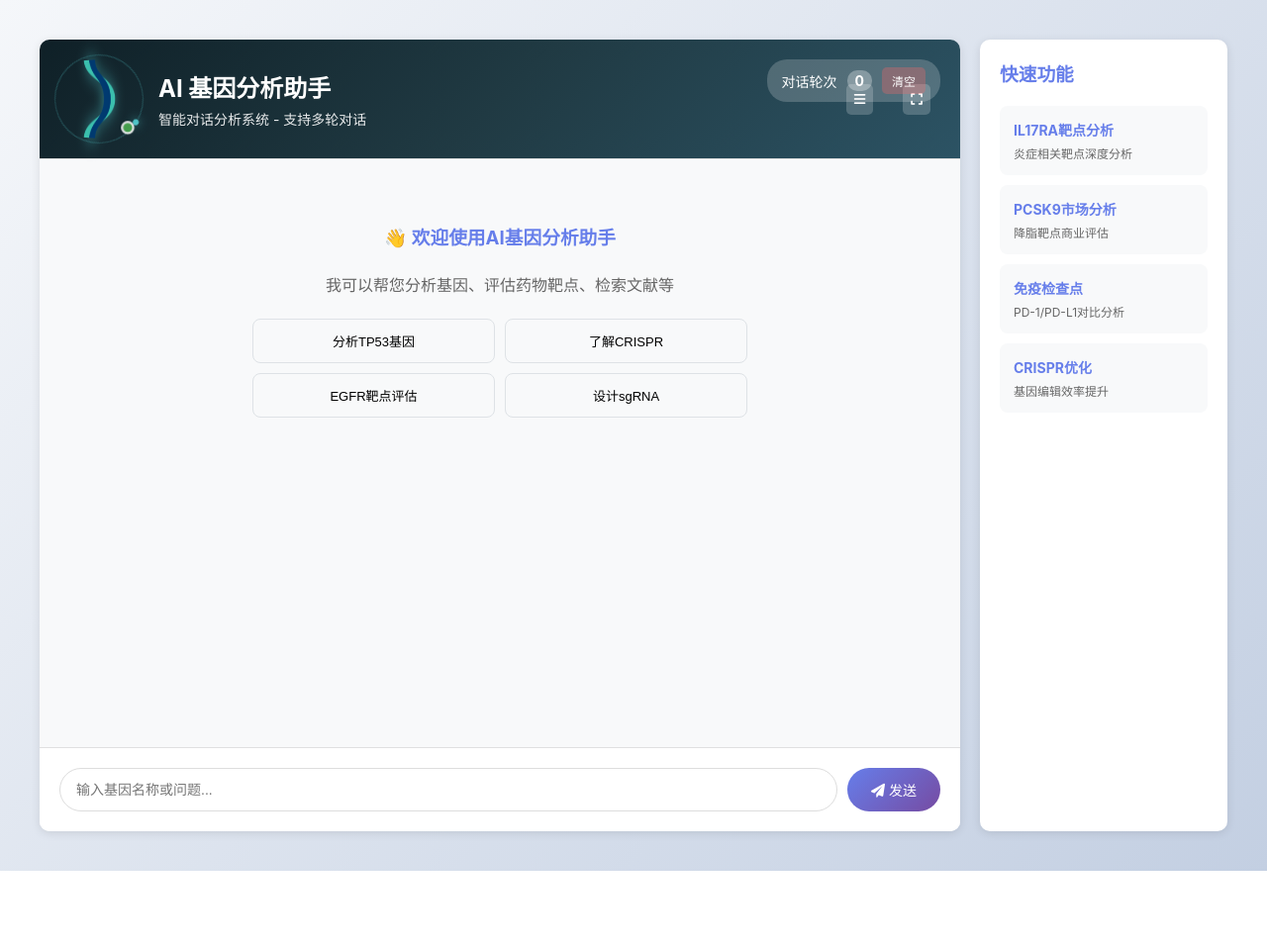
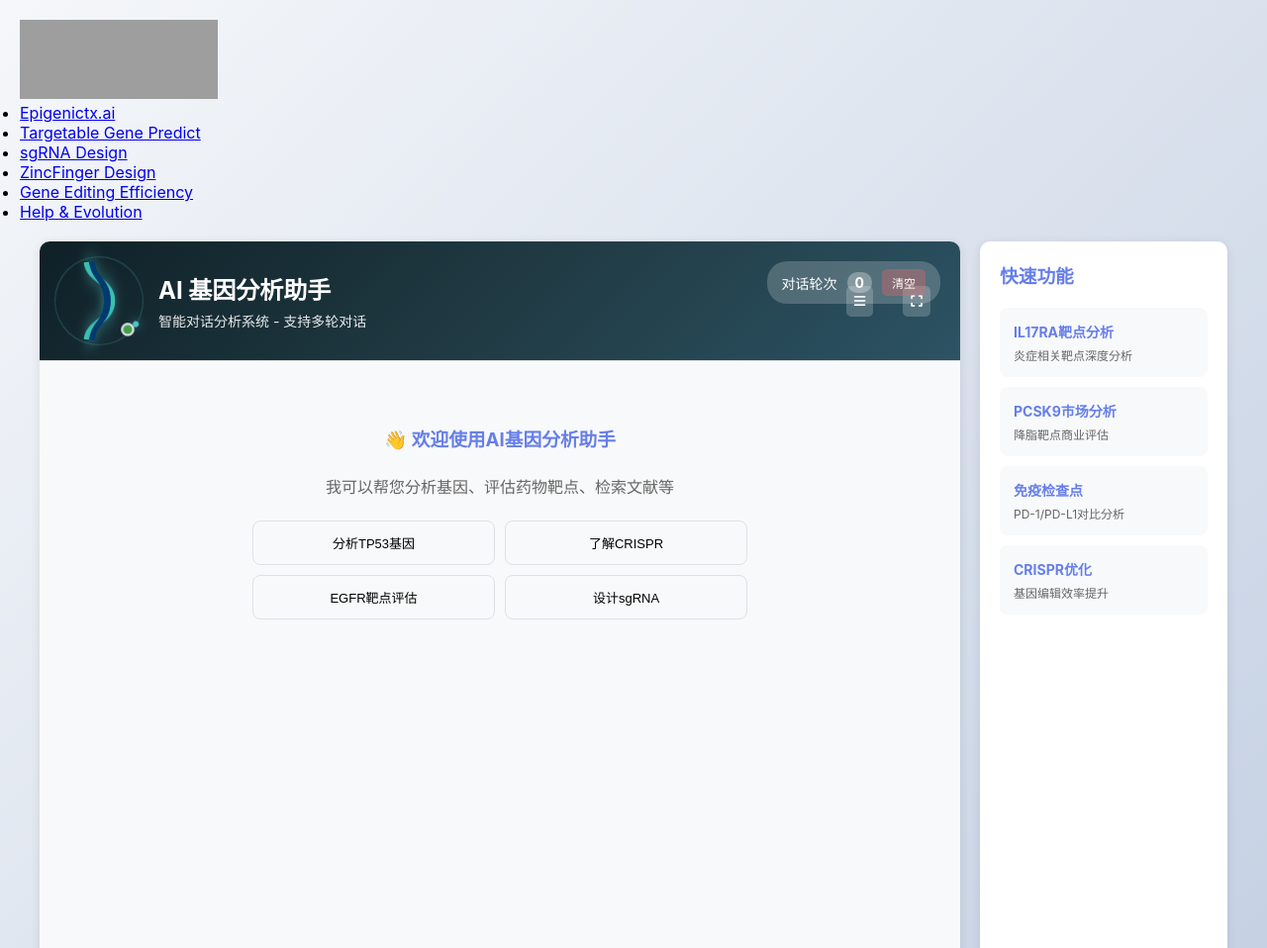
Before and after one commit to chenziqing0111/single_target_agent, a Django app: page /AIagent/ in a window 1280 px wide. Shown: the top 958 px of the page at 99% size. Before the commit the page ends 880 px from the top, so only its background shows below. Run offline with Django 5.2, Linux system fonts and the light colour scheme; data that the repository does not hold is empty; grey boxes are pictures that could not be loaded.

Commit message:
link to main server

```diff
--- a/epigenicai_app/templates/AIagent.html
+++ b/epigenicai_app/templates/AIagent.html
@@ -1,5 +1,43 @@
+{%load static %}
 <!DOCTYPE html>
-<html lang="zh-CN">
+<html lang="en">
+<head>
+    <meta charset="UTF-8">
+    <title>EPIREG.AI - CRISPR Design Platform</title>
+    <!-- 自定义样式 -->
+    <link type="text/css" rel="stylesheet" href="{% static 'css/css.css' %}">
+</head>
+<body>
+    <!-- Logo 部分 -->
+    <div class="logo text-center my-4">
+        <a href="http://192.168.10.237:8000/epigenictx.ai/"><img src="{% static 'img/logo.svg' %}" alt="EPI.AI Logo" height="80" width="200"></a>
+    </div>
+
+    <!-- 改进后的导航栏 -->
+    <nav class="custom-navbar">
+        <div class="nav-container">
+            <ul class="nav-list">
+                <li class="nav-item">
+                    <a class="nav-link" href="http://192.168.10.237:8000/epigenictx.ai/">Epigenictx.ai</a>
+                </li>
+                <li class="nav-item">
+                    <a class="nav-link" href="http://192.168.10.237:8000/epi/">Targetable Gene Predict</a>
+                </li>
+                <li class="nav-item">
+                    <a class="nav-link" href="http://192.168.10.237:8000/sgRNA/">sgRNA Design</a>
+                </li>
+                <li class="nav-item">
+                    <a class="nav-link" href="http://192.168.10.237:8000/ZF/">ZincFinger Design</a>
+                </li>
+                <li class="nav-item">
+                    <a class="nav-link" href="http://192.168.10.237:8000/GeneEditingEfficiency/">Gene Editing Efficiency</a>
+                </li>
+                <li class="nav-item">
+                    <a class="nav-link" href="http://192.168.10.237:8000/help/">Help & Evolution</a>
+                </li>
+            </ul>
+        </div>
+    </nav>
 <head>
     <meta charset="UTF-8">
     <meta name="viewport" content="width=device-width, initial-scale=1.0">
```
